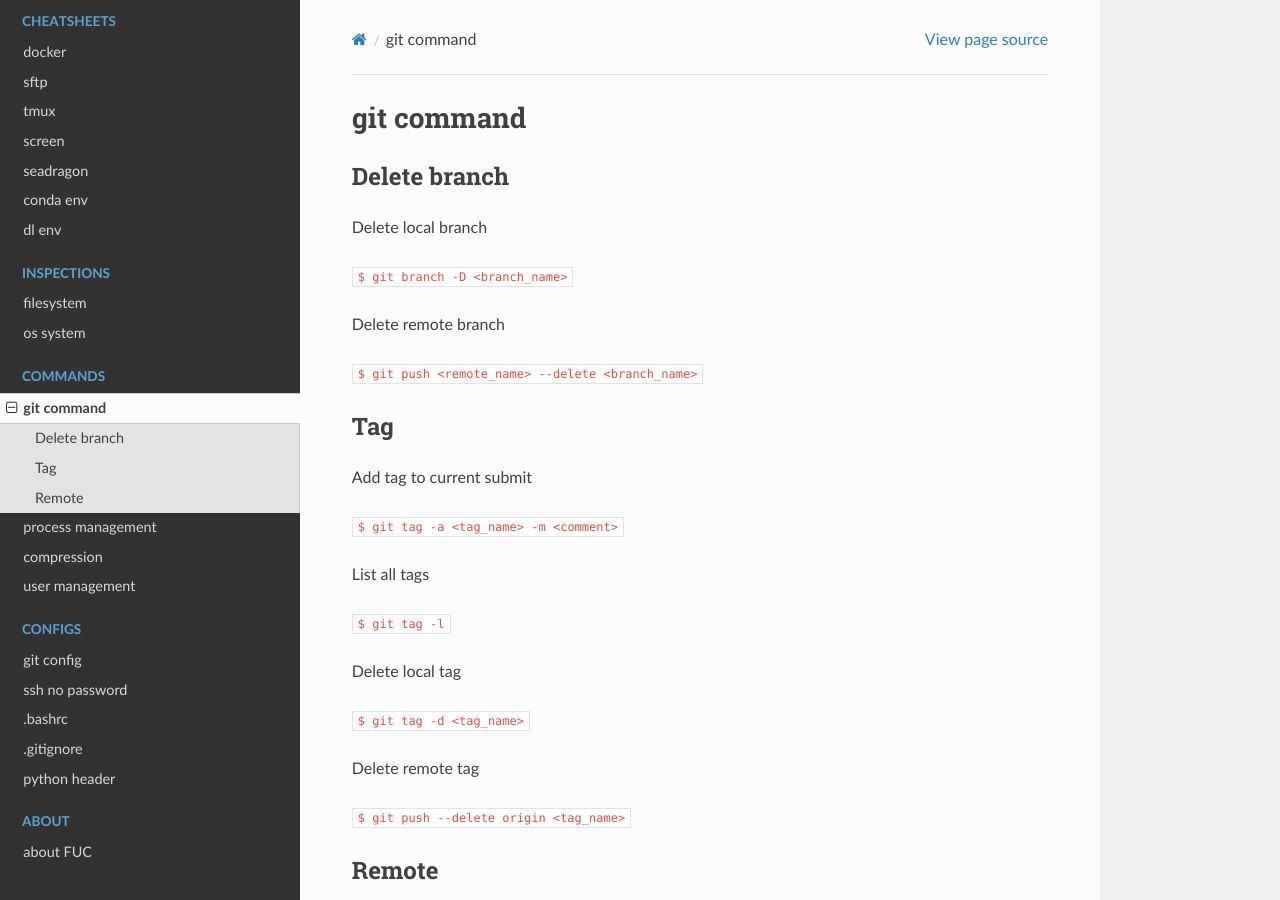
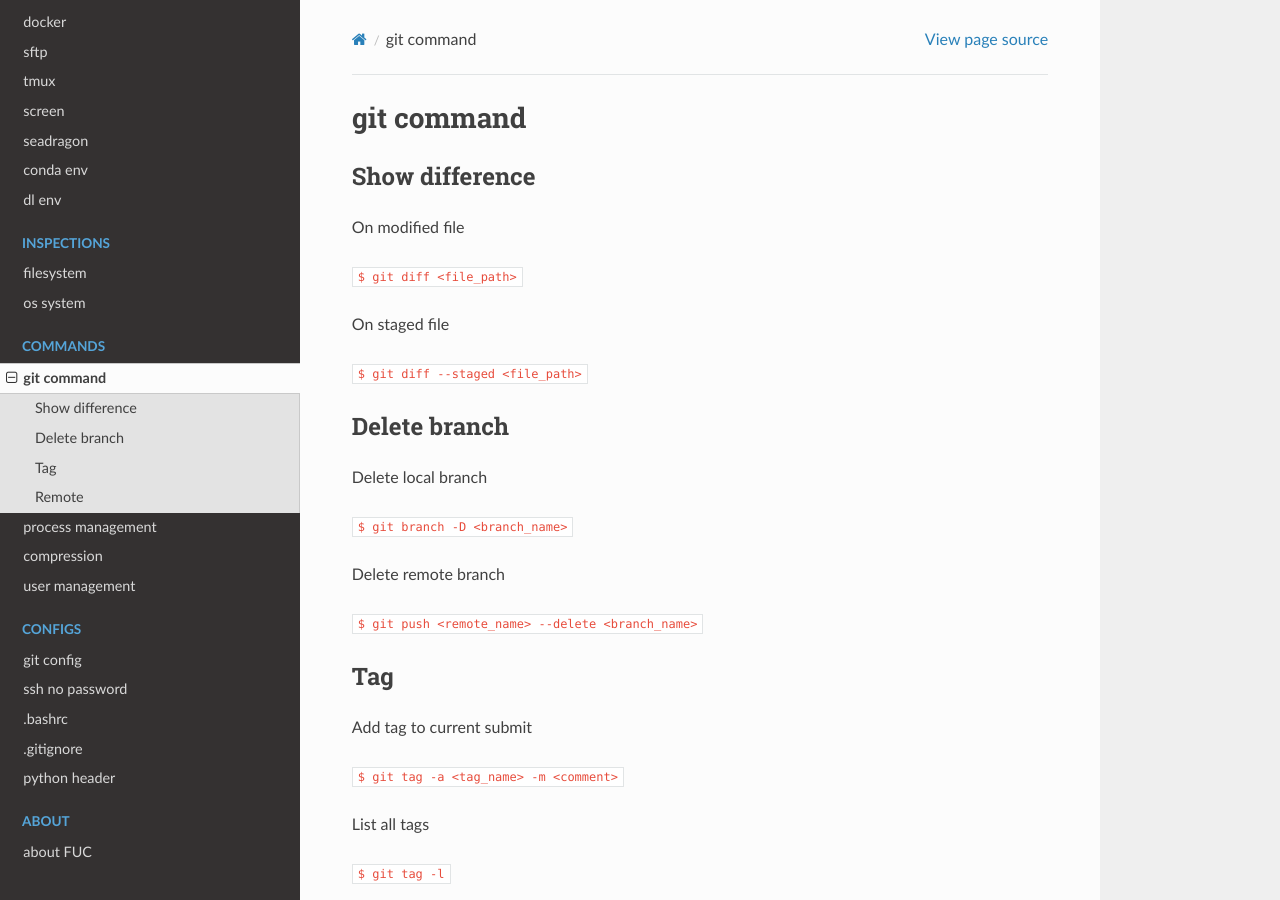
Before and after one commit to PingjunChen/FUC, a Sphinx documentation site: the page built from docs/gitcmd.rst, in a window 1280 px wide and 900 px high. Built offline with Sphinx 7.4.7 and the Read the Docs theme 2.0.0, drawn with Linux system fonts in a browser that asks for light colours.

```diff
--- a/docs/gitcfg.rst
+++ b/docs/gitcfg.rst
@@ -35,6 +35,3 @@ Git alias
 
     git config --global alias.cm "commit -m"
     git config --global alias.br branch
-    git config --global alias.co checkout
-    git config --global alias.cb "checkout -b"
-    git config --global alias.last "log -1 HEAD"
--- a/docs/gitcmd.rst
+++ b/docs/gitcmd.rst
@@ -1,5 +1,17 @@
 git command
 ========
+
+Show difference
+--------
+
+On modified file
+
+:code:`$ git diff <file_path>`
+
+On staged file
+
+:code:`$ git diff --staged <file_path>`
+
 
 Delete branch
 --------
@@ -11,6 +23,7 @@ Delete local branch
 Delete remote branch
 
 :code:`$ git push <remote_name> --delete <branch_name>`
+
 
 Tag
 --------
```
